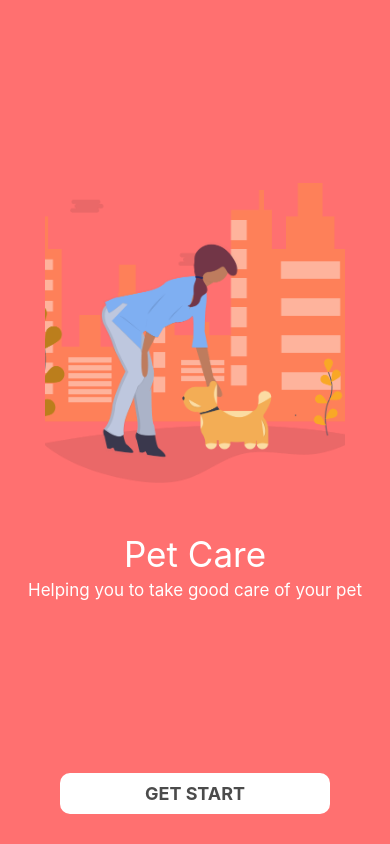
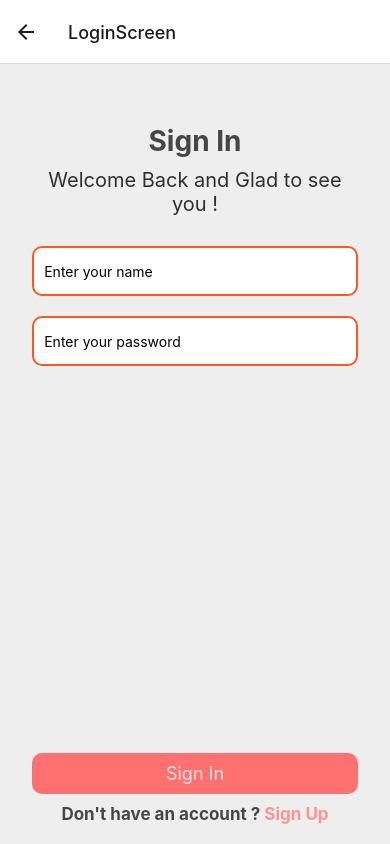
Before and after one commit to DilanMadhusanka/Pet-Care-Application-Expo, a React Native app: screen /LoginScreen in a window 390 px wide. Built offline with nearby package versions, Linux system fonts and the light colour scheme.

Commit message:
sign in page ui done

```diff
--- a/App.js
+++ b/App.js
@@ -4,6 +4,7 @@ import { createNativeStackNavigator } from '@react-navigation/native-stack';
 import SplashScreen from './screens/SplashScreen';
 import MainTabScreen from './screens/MainTabScreen';
 import RegisterScreen from './screens/RegisterScreen';
+import LoginScreen from './screens/LoginScreen';
 
 const Stack = createNativeStackNavigator();
 
@@ -11,9 +12,10 @@ export default function App() {
   return (
     <NavigationContainer>
       <Stack.Navigator>
-        <Stack.Screen name="Home" component={SplashScreen} options={{ headerShown: false }} />
+        <Stack.Screen name="SplashScreen" component={SplashScreen} options={{ headerShown: false }} />
         <Stack.Screen name="MainTabScreen" component={MainTabScreen} options={{headerShown:false}} />
         <Stack.Screen name="RegisterScreen" component={RegisterScreen} options={{headerShown:true}} />
+        <Stack.Screen name="LoginScreen" component={LoginScreen} options={{headerShown:true}} />
       </Stack.Navigator>
     </NavigationContainer>
   );
--- /dev/null
+++ b/screens/LoginScreen.js
@@ -0,0 +1,123 @@
+import React from "react";
+import { View, Text, Button, StyleSheet, TextInput, TouchableOpacity } from 'react-native';
+
+const LoginScreen = ({navigation}) => {
+    return (
+        <View style={styles.container}>
+          <View style={styles.header}>
+            <Text style={styles.headerTitle}>Sign In</Text>
+            <Text style={styles.headerSubTitle}>Welcome Back and Glad to see you !</Text>
+          </View>
+          <View style={styles.TextInputContainer}>
+              <TextInput
+                placeholder="Enter your name"
+                underlineColorAndroid='transparent'
+                style={styles.TextInputStyle}
+              />
+          </View>
+          <View style={styles.TextInputContainer}>
+              <TextInput
+                placeholder="Enter your password"
+                underlineColorAndroid='transparent'
+                style={styles.TextInputStyle}
+              />
+          </View>
+
+
+          <View style={styles.submitContainer}>
+            <TouchableOpacity onPress={()=> {navigation.navigate("MainTabScreen")}} style={styles.appButtonContainer}>
+                    <Text style={styles.appButtonText}>Sign In</Text>
+            </TouchableOpacity>
+            <View style={styles.containerLogin}>
+                <Text style={{fontSize: 17, fontWeight: 'bold'}}>Don't have an account ? </Text>
+                <Text style={{color: '#FF7070', fontSize: 17, fontWeight: 'bold'}}>Sign Up</Text>
+            </View>
+          </View>
+
+        </View>
+    );
+}
+
+export default LoginScreen;
+
+const styles = StyleSheet.create({
+    container: {
+        flex: 1,
+        backgroundColor: '#eee',
+        alignItems: 'center',
+        padding: 10
+    },
+    header: {
+        justifyContent: 'center',
+        alignItems: 'center',
+        marginTop: 50
+    },
+    headerTitle: {
+        fontSize: 28,
+        fontWeight: 'bold',
+        opacity: 0.7,
+        alignItems: 'center',
+        justifyContent: 'center',
+        marginBottom: 10
+    },
+    headerSubTitle: {
+        fontSize: 20,
+        opacity: 0.8,
+        marginHorizontal: 20,
+        textAlign: 'center',
+        marginBottom: 20
+    },
+
+
+    TextInputContainer :{
+        justifyContent: 'center',
+        width: '88%',
+        margin: 10
+
+    },
+
+    TextInputStyle:{
+        textAlign: 'start',
+        height: 50,
+        paddingStart: 10,
+        borderWidth: 2,
+        borderColor: '#FF5722',
+        borderRadius: 10 ,
+        backgroundColor : "#FFFFFF",
+        width: '100%'
+
+    },
+
+    submitContainer: {
+        position: 'absolute',
+        bottom: 20,
+        left: 0,
+        right: 0,
+        alignItems: 'center',
+        marginHorizontal: 10
+    },
+
+    appButtonContainer: {
+        elevation: 5,
+        width: '88%',
+        backgroundColor: "#FF7070",
+        borderRadius: 10,
+        paddingVertical: 10,
+        paddingHorizontal: 12,
+        marginBottom: 10,
+        marginHorizontal: 50,
+      },
+      appButtonText: {
+        fontSize: 18,
+        color: "#fff",
+        fontWeight: "normal",
+        alignSelf: "center",
+        textTransform: "capitalize",
+        opacity: 0.8,
+      },
+      containerLogin: {
+          flexDirection: 'row',
+          opacity: 0.7
+      }
+
+  });
--- a/screens/RegisterScreen.js
+++ b/screens/RegisterScreen.js
@@ -1,7 +1,7 @@
 import React from "react";
 import { View, Text, Button, StyleSheet, TextInput, TouchableOpacity } from 'react-native';
 
-const LoginScreen = ({navigation}) => {
+const RegisterScreen = ({navigation}) => {
     return (
         <View style={styles.container}>
           <View style={styles.header}>
@@ -42,17 +42,17 @@ const LoginScreen = ({navigation}) => {
             <TouchableOpacity onPress={()=> {}} style={styles.appButtonContainer}>
                     <Text style={styles.appButtonText}>Register</Text>
             </TouchableOpacity>
-            <View style={styles.containerLogin}>
+            <TouchableOpacity style={styles.containerLogin} onPress={() => {navigation.navigate("LoginScreen")}}>
                 <Text style={{fontSize: 17, fontWeight: 'bold'}}>Alread have an account ? </Text>
                 <Text style={{color: '#FF7070', fontSize: 17, fontWeight: 'bold'}}>Sign In</Text>
-            </View>
+            </TouchableOpacity>
           </View>
 
         </View>
       );
 };
 
-export default LoginScreen;
+export default RegisterScreen;
 
 const styles = StyleSheet.create({
     container: {
```
